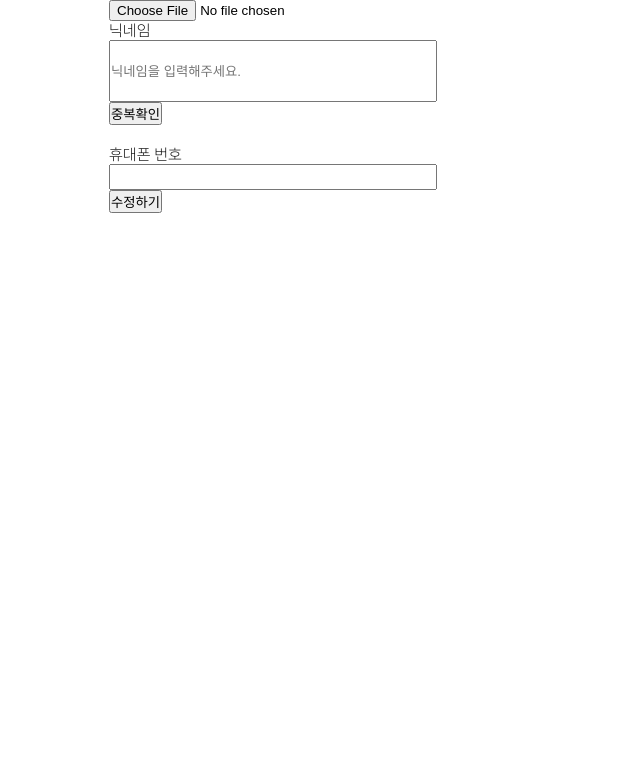
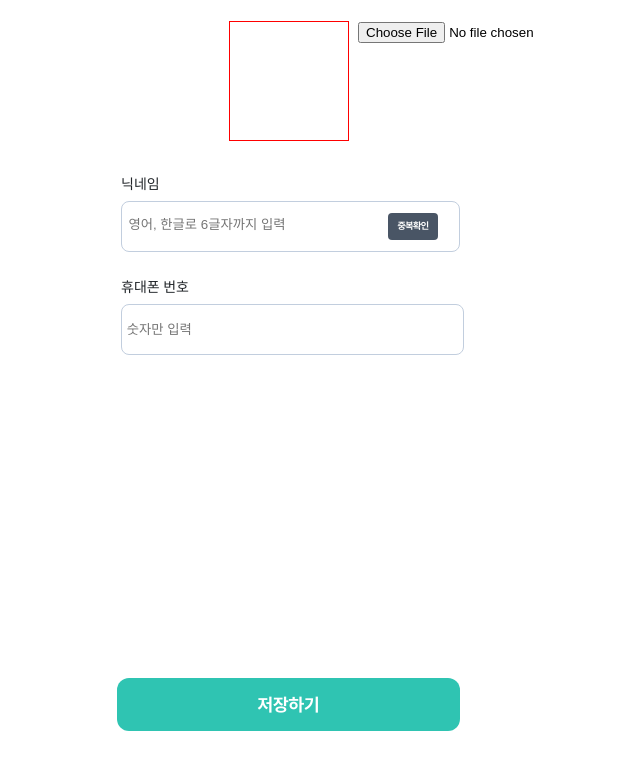
Before and after one commit to WE-ARE-RACCOONS/postgraduate-front, a Next.js app: page /mypage/edit in a window 1280 px wide. Shown: the top 770 px of the page, without its empty margins (231-871 px from the left). Built offline with nearby package versions, Linux system fonts and the light colour scheme.

Commit message:
RAC-260 feat: 계정설정 디자인

```diff
--- a/src/app/mypage/edit/page.tsx
+++ b/src/app/mypage/edit/page.tsx
@@ -34,19 +34,49 @@ function page() {
 
   return (
     <div>
+      <PhotoBox>
+        <div style={{marginLeft:'8rem'}}>
       <Photo handler={setPhotoUrl} />
+      </div>
       {photoUrl && <SelectedImage src={selectpPhotoUrl} alt="Selected" />}
+      </PhotoBox>
       <NicknameForm />
       <PhoneNumForm />
-      <button onClick={handleClick}>수정하기</button>
+      <ProfileSetBtn onClick={handleClick}>저장하기</ProfileSetBtn>
     </div>
   );
 }
 const SelectedImage = styled.img`
-  width: 12rem;
-  height: 12rem;
-  margin: 10px 0;
-  border-radius: 5px;
+ width: 7.5rem;
+height: 7.5rem;
+border: 1px solid rebeccapurple;
+  border-radius: 90%;
 `;
-
+const PhotoBox = styled.div`
+margin: 1.3rem 7.5rem;
+  border: 1px solid red;
+  width: 7.5rem;
+height: 7.5rem;
+flex-shrink: 0;
+`;
+const ProfileSetBtn = styled.button`
+display: flex;
+width: 21.4375rem;
+padding: 1rem 0rem;
+justify-content: center;
+align-items: center;
+gap: 0.625rem;
+border-radius: 0.75rem;
+background: #2FC4B2;
+border: none;
+margin-top: 58%;
+margin-left: 0.5rem;
+color: #FFF;
+text-align: center;
+font-family: Pretendard;
+font-size: 1.125rem;
+font-style: normal;
+font-weight: 700;
+line-height: normal;
+`;
 export default page;
--- a/src/components/Photo/Photo.styled.ts
+++ b/src/components/Photo/Photo.styled.ts
@@ -0,0 +1 @@
+import styled from "styled-components";
--- a/src/components/SingleForm/NicknameForm/NicknameForm.styled.ts
+++ b/src/components/SingleForm/NicknameForm/NicknameForm.styled.ts
@@ -1,16 +1,54 @@
 import styled from 'styled-components';
 
 export const NicknameTotalContainer = styled.div`
-  width: 20.5rem;
-  height: 7.75rem;
+  margin-left: 0.75rem;
+  justify-content: center;
+  align-items: center;
+  margin-top: 2rem;
 `;
 
 export const NicknameContainer = styled.div`
   width: 20.5rem;
-  height: 5.75rem;
-
   #user-nickname {
-    width: 20.5rem;
-    height: 3.875rem;
+    width: 15.5rem;
+    margin: 0.4rem;
+    border: none;
+    height: 2rem;
   }
 `;
+export const NameFont= styled.div`
+color: #212529;
+font-family: Noto Sans JP;
+font-size: 0.875rem;
+font-style: normal;
+font-weight: 400;
+line-height: normal;
+margin-bottom: 0.5rem;
+`
+export const InputBox= styled.div`
+display: flex;
+width: 21.2rem;
+height: 3.1875rem;
+flex-shrink: 0;
+border-radius: 0.5rem;
+border: 1px solid #C2CEDE;
+background: #FFF;
+`
+
+export const InputBtn= styled.button`
+border: none;
+display: inline-flex;
+padding: 0.3125rem 0.625rem;
+align-items: center;
+gap: 0.625rem;
+border-radius: 0.25rem;
+background: #495565;
+color: #FFF;
+font-family: Pretendard;
+font-size: 0.6rem;
+font-style: normal;
+font-weight: 700;
+line-height: 1.125rem; /* 150% */
+letter-spacing: -0.0375rem;
+margin: 0.7rem 0.3rem;
+`
--- a/src/components/SingleForm/NicknameForm/NicknameForm.tsx
+++ b/src/components/SingleForm/NicknameForm/NicknameForm.tsx
@@ -6,7 +6,8 @@ import axios from 'axios';
 import SingleValidator from '@/components/Validator/SingleValidator';
 import {
   NicknameContainer,
-  NicknameTotalContainer,
+  NicknameTotalContainer,NameFont,
+  InputBox,InputBtn
 } from './NicknameForm.styled';
 
 function NicknameForm({ defaultValue }: { defaultValue?: string }) {
@@ -51,31 +52,35 @@ function NicknameForm({ defaultValue }: { defaultValue?: string }) {
   return (
     <NicknameTotalContainer>
       <NicknameContainer>
-        <div>닉네임</div>
+        <div style={{display:'flex',justifyContent:'space-between'}}>
+        <NameFont>닉네임</NameFont>
+        {flag && (
+        <SingleValidator
+          textColor={availability ? '#00A0E1' : '#FF3347'}
+          msg={
+            availability ? '사용 가능한 닉네임입니다.' : '중복된 닉네임입니다.'
+          }
+        />
+      )}
+      </div>
+        <InputBox>
         <input
           type="text"
           name="user-nickname"
           id="user-nickname"
-          placeholder="닉네임을 입력해주세요."
+          placeholder="영어, 한글로 6글자까지 입력"
           onChange={(e) => checkNickname(e)}
           defaultValue={defaultValue || ''}
         />
-        <button
+        <InputBtn
           onClick={() => {
             checkDuplicate();
           }}
         >
           중복확인
-        </button>
+        </InputBtn>
+        </InputBox>
       </NicknameContainer>
-      {flag && (
-        <SingleValidator
-          textColor={availability ? '#2dc95f' : '#FF3347'}
-          msg={
-            availability ? '사용 가능한 닉네임입니다.' : '중복된 닉네임입니다.'
-          }
-        />
-      )}
     </NicknameTotalContainer>
   );
 }
--- a/src/components/SingleForm/PhoneNumForm/PhoneNumForm.styled.ts
+++ b/src/components/SingleForm/PhoneNumForm/PhoneNumForm.styled.ts
@@ -6,6 +6,24 @@ export const PhoneNumContainer = styled.div`
   display: flex;
 
   input {
-    width: 20.5rem;
+    width: 21.4375rem;
+height: 3.1875rem;
+flex-shrink: 0;
+border-radius: 0.5rem;
+border: 1px solid #C2CEDE;
+background: #FFF;
+  }
+  #phone-num-input {
+    padding: 0.3rem;
   }
 `;
+
+export const NumFont = styled.div`
+  color: #212529;
+font-family: Noto Sans JP;
+font-size: 0.875rem;
+font-style: normal;
+font-weight: 400;
+line-height: normal;
+margin-bottom: 0.5rem;
+`;
--- a/src/components/SingleForm/PhoneNumForm/PhoneNumForm.tsx
+++ b/src/components/SingleForm/PhoneNumForm/PhoneNumForm.tsx
@@ -1,6 +1,6 @@
 'use client';
 import SingleValidator from '@/components/Validator/SingleValidator';
-import { PhoneNumContainer } from './PhoneNumForm.styled';
+import { PhoneNumContainer,NumFont } from './PhoneNumForm.styled';
 import { useState } from 'react';
 import { useSetAtom, useAtom } from 'jotai';
 import { phoneNum, phoneNumValidation } from '@/stores/signup';
@@ -38,13 +38,22 @@ function PhoneNumForm({ defaultValue }: { defaultValue?: string }) {
   }
 
   return (
-    <div>
-      <div>휴대폰 번호</div>
+    <div style={{ marginLeft:'0.75rem', marginTop:'1.5rem'}}>
+      <div style={{display:'flex',justifyContent:'space-between'}}>
+      <NumFont>휴대폰 번호</NumFont>
+      {flag && (
+        <SingleValidator
+          textColor="#FF3347"
+          msg="01012345678 형식으로 입력해주세요"
+        />
+      )}
+      </div>
       <PhoneNumContainer>
         <input
           type="text"
           id="phone-num-input"
           className="phone-num-input"
+          placeholder="숫자만 입력"
           defaultValue={defaultValue || ''}
           onChange={(e) => {
             setFullNum(e.currentTarget.value);
@@ -54,12 +63,6 @@ function PhoneNumForm({ defaultValue }: { defaultValue?: string }) {
           }}
         />
       </PhoneNumContainer>
-      {flag && (
-        <SingleValidator
-          textColor="#FF3347"
-          msg="01012345678 형식으로 입력해주세요"
-        />
-      )}
     </div>
   );
 }
```
